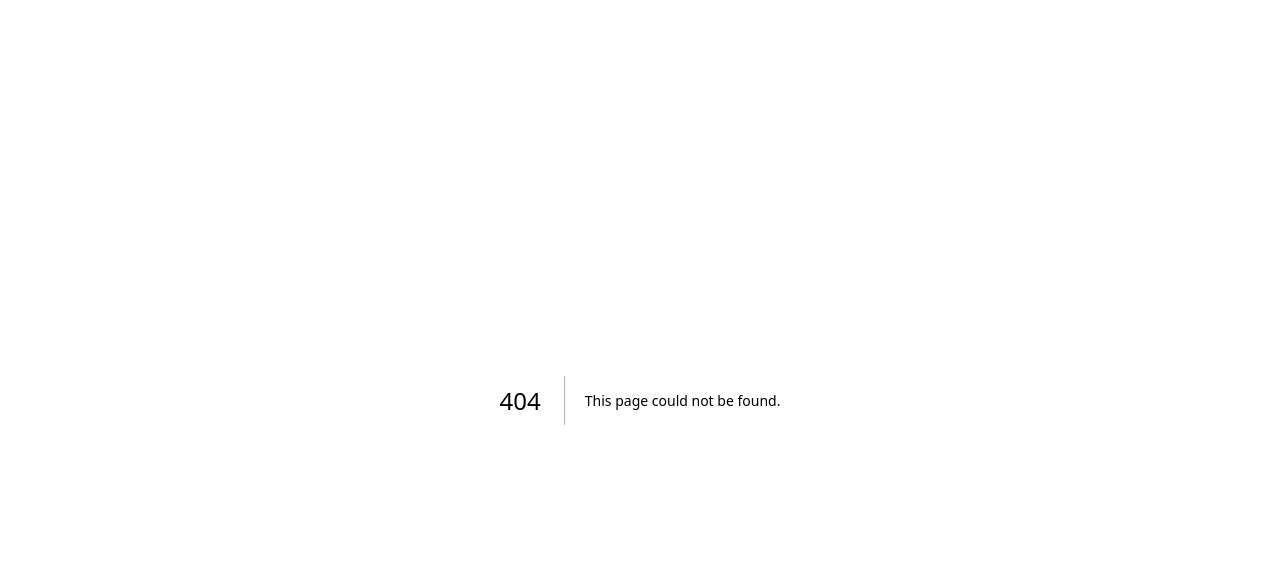
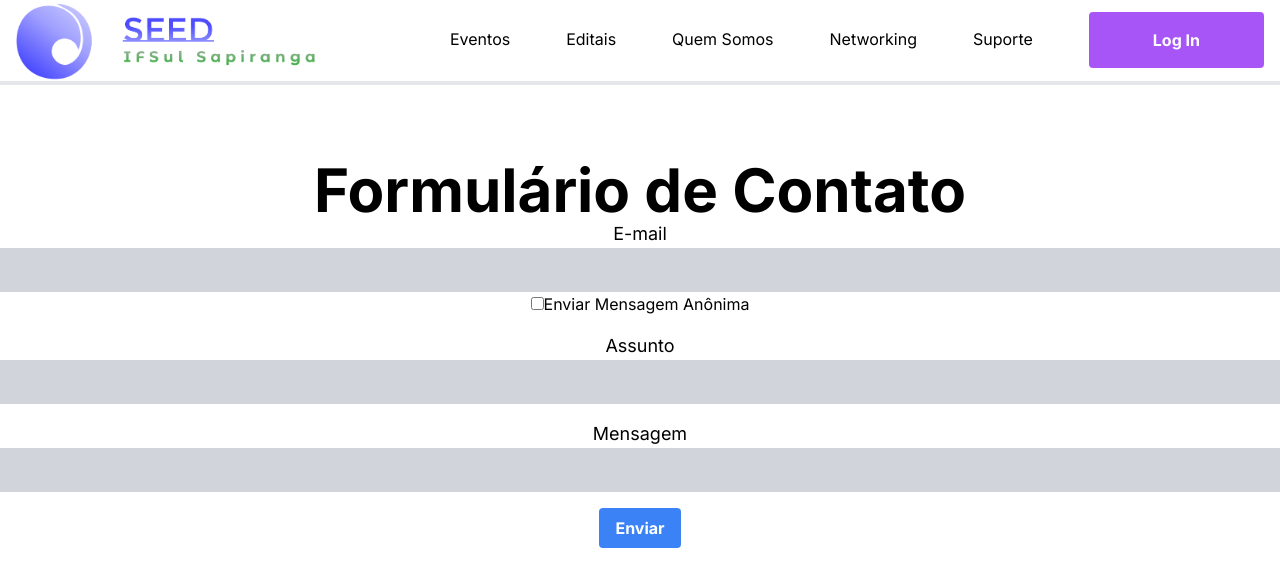
Before and after one commit to Incubadora-Seed/seedSite, a Next.js app in the folder frontend/: page /formulario in a window 1280 px wide. Before the commit this address had no page. Shown: the top 586 px of the page. Built offline with nearby package versions, Linux system fonts and the light colour scheme.

Commit message:
some updates

```diff
--- /dev/null
+++ b/frontend/src/app/formulario/page.tsx
@@ -0,0 +1,43 @@
+import Header from "@/components/Header";
+
+export default function FormPage() {
+    return (
+        <>
+            <Header />
+            <section className="m-auto text-center">
+                <h1 className="text-6xl mt-[20vh] font-bold">
+                    Formulário de Contato
+                </h1>
+                <form action="" method="get" className="">
+                    <label
+                        htmlFor=""
+                        className="flex flex-col text-lg">
+                        E-mail
+                    </label>
+                    <input
+                        type="text" name="email-field" id=""
+                        className="bg-gray-300 flex flex-col w-full px-2 py-2 text-xl" required />
+                    <input type="checkbox" name="isChecked" id="isChecked" value="true" className="rounded border-gray-400 bg-gray-700 text-purple-500" />
+                        Enviar Mensagem Anônima
+                    <label
+                        htmlFor=""
+                        className="flex flex-col pt-4 text-lg">
+                        Assunto
+                    </label>
+                    <input type="text" name="subject-field" id="subject-field"
+                        className="bg-gray-300 flex flex-col w-full px-2 py-2 text-xl" required />
+                    <label
+                        htmlFor=""
+                        className="flex flex-col pt-4 text-lg">
+                        Mensagem
+                    </label>
+                    <input type="text" name="message-field" id="message-field"
+                        className="bg-gray-300 flex flex-col w-full px-2 py-2 text-xl" required />
+                </form>
+                <div className="mt-4">
+                    <button type="submit" className="bg-blue-500 hover:bg-blue-700 text-white font-bold py-2 px-4 rounded">Enviar</button>
+                </div>
+            </section>
+        </>
+    )
+}
--- a/frontend/src/app/page.tsx
+++ b/frontend/src/app/page.tsx
@@ -5,6 +5,8 @@ import WhoWeAre from "@/components/WhoWeAre"
 import Networking from "@/components/Networking"
 import TextBackgroundAnimation from "@/components/TextBackgroundAnimation"
 import Header from "@/components/Header"
+import Support from "@/components/Support"
+import Footer from "@/components/Footer"
 
 export default function Home() {
   return (
@@ -14,6 +16,8 @@ export default function Home() {
       <TypingTextAnimation />
       <WhoWeAre />
       <Networking />
+      <Support />
+      <Footer />
     </>
   )
 }
--- /dev/null
+++ b/frontend/src/components/Footer.tsx
@@ -0,0 +1,9 @@
+export default function Footer() {
+    return (
+        <footer>
+            <div className="flex justify-center items-center h-16 bg-black text-white">
+                <p className="text-center">© 2023 Seed. Todos os direitos reservados.</p>
+            </div>
+        </footer>
+    )
+}
--- a/frontend/src/components/Header.tsx
+++ b/frontend/src/components/Header.tsx
@@ -15,23 +15,23 @@ export default function Header() {
                 <div className="flex ml-auto mr-4 gap-14 items-center">
                     <Link href="#" className="group transition duration-300">
                         Eventos
-                        <span className="block max-w-0 group-hover:max-w-full transition-all duration-500 h-0.5 bg-black"></span>
+                        <span className="block max-w-0 group-hover:max-w-full transition-all duration-500 h-0.5 bg-black cursor-pointer"></span>
                     </Link>
                     <Link href="/editais" className="group transition duration-300">
                         Editais
-                        <span className="block max-w-0 group-hover:max-w-full transition-all duration-500 h-0.5 bg-black"></span>
+                        <span className="block max-w-0 group-hover:max-w-full transition-all duration-500 h-0.5 bg-black cursor-pointer"></span>
                     </Link>
                     <Link href="#" className="group transition duration-300">
                         Quem Somos
-                        <span className="block max-w-0 group-hover:max-w-full transition-all duration-500 h-0.5 bg-black"></span>
+                        <span className="block max-w-0 group-hover:max-w-full transition-all duration-500 h-0.5 bg-black cursor-pointer"></span>
                     </Link>
                     <Link href="#" className="group transition duration-300">
                         Networking
-                        <span className="block max-w-0 group-hover:max-w-full transition-all duration-500 h-0.5 bg-black"></span>
+                        <span className="block max-w-0 group-hover:max-w-full transition-all duration-500 h-0.5 bg-black cursor-pointer"></span>
                     </Link>
                     <Link href="#" className="group transition duration-300">
                         Suporte
-                        <span className="block max-w-0 group-hover:max-w-full transition-all duration-500 h-0.5 bg-black"></span>
+                        <span className="block max-w-0 group-hover:max-w-full transition-all duration-500 h-0.5 bg-black cursor-pointer"></span>
                     </Link>
                     <Link
                         href="/login"
--- a/frontend/src/components/Networking.tsx
+++ b/frontend/src/components/Networking.tsx
@@ -1,6 +1,10 @@
+import Link from 'next/link';
+import Image from 'next/image';
+
 export default function Networking() {
   return (
-    <div className="relative w-full h-full">
+    <>
+    <div className="mt-12 relative w-full h-full">
       <video autoPlay loop className="w-full h-full">
         <source src="/network.mp4" type="video/mp4" />
         Seu navegador não suporta a exibição de vídeos em HTML5.
@@ -10,9 +14,33 @@ export default function Networking() {
           Networking é essencial para o sucesso
         </h2>
         <button className="text-2xl sm:text-3xl md:text-4xl lg:text-5xl p-4 mt-12 bg-blue-500 rounded-lg bg-purple-500 hover:bg-purple-700 transition duration-300 cursor-pointer">
-          Conectar-se
+          <Link href='/network'>
+            Conectar-se
+          </Link>
         </button>
       </div>
     </div>
+      <div className="flex items-center justify-center p-10">
+      <div className="flex-1">
+          <h2 className="text-7xl font-bold mb-4">
+              Engage com outras empresas do Brasil todo
+          </h2>
+          <p className="text-2xl text-gray-600">
+              Esteja você procurando construir sua comunidade local de startups, interagir com as principais startups
+              do sul do Brasil ou investir em startups que estão causando impacto em seu setor, Seed tem esses contatos
+              para você se envolver com startups que se alinham aos seus objetivos de negócios.
+          </p>
+      </div>
+      <div className="flex-1">
+          <Image
+              src="/speaking.png"
+              alt="Imagem Responsiva"
+              width={800}
+              height={800}
+              className="max-w-full h-auto"
+          />
+      </div>
+  </div>
+    </>
   );
 }
--- /dev/null
+++ b/frontend/src/components/Support.tsx
@@ -0,0 +1,25 @@
+import Link from "next/link";
+
+export default function Support() {
+  return (
+    <div className="h-[80vh]">
+      <div className="mt-[20vh] text-center">
+        <h1 className="text-4xl sm:text-4xl md:text-5xl lg:text-6xl font-bold">
+          Precisa de suporte ou quer nos deixar uma mensagem?
+        </h1>
+      </div>
+      <div className="grid grid-cols-1 md:grid-cols-2">
+        <div className="flex justify-center mt-8 md:mt-10 group transition duration-300">
+          <Link href='/formulario' className="cursor-pointer hover:underline text-base sm:text-xl md:text-2xl lg:text-4xl line-clamp-3">
+            Acesse a página do formulário de contato
+          </Link>
+        </div>
+        <div className="flex justify-center mt-8 md:mt-10 group transition duration-300">
+          <Link href='/faqs' className="cursor-pointer hover:underline text-base sm:text-xl md:text-2xl lg:text-4xl line-clamp-3">
+            Acesse a página dos nossos FAQs
+          </Link>
+        </div>
+      </div>
+    </div>
+  );
+}
--- a/frontend/src/components/WhoWeAre.tsx
+++ b/frontend/src/components/WhoWeAre.tsx
@@ -61,7 +61,7 @@ export default function WhoWeAre() {
   return (
     <div className="text-center">
       <h1 className="text-4xl m-auto">Quem Somos</h1>
-      <div className="grid gap-12 grid-cols-3 w-full mx-auto bg-gray-100 p-4">
+      <div className="grid gap-12 grid-cols-3 w-full mx-auto p-4">
         {images.map((image, index) => (
           <div key={index} className="m-auto text-center">
             <div className="flex items-center justify-center">
```
Also changed, not shown: frontend/src/app/network/page.tsx (added, +9 -0 lines), frontend/public/speaking.png (added), frontend/src/styles/animation.css (line endings or trailing spaces).
